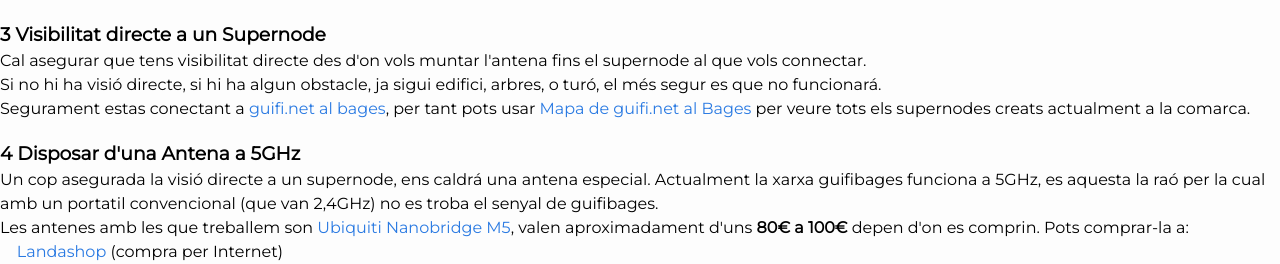
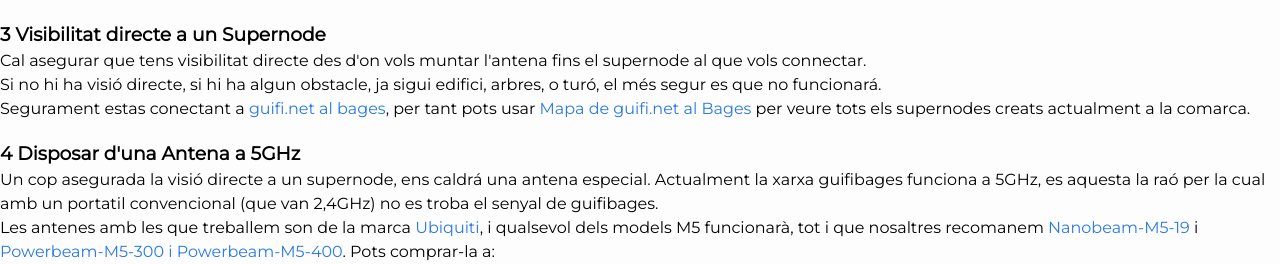
Before and after one commit to guifibages/guifibages.github.io, a Jekyll site: the page built from doc/connexio/index.html, in a window 1280 px wide and 900 px high, scrolled down 711 px, cut to the strip 42-306 px from the top of the window. Built offline with Jekyll 4.4.1, drawn with Linux system fonts in a browser that asks for light colours.

Commit message:
Update index.html

```diff
--- a/doc/connexio/index.html
+++ b/doc/connexio/index.html
@@ -44,7 +44,7 @@
                                         <div class="page_col1">
                 	                        <h3><span class="title_num">4</span> Disposar d'una Antena a 5GHz</h3>
                                             <p>Un cop asegurada la visió directe a un supernode, ens caldrá una antena especial. Actualment la xarxa guifibages funciona a 5GHz, es aquesta la raó per la cual amb un portatil convencional (que van 2,4GHz) no es troba el senyal de guifibages.</p>
-									        <p>Les antenes amb les que treballem son <a href="http://www.ubnt.com/airmax#nanobridgem" target="_blank">Ubiquiti Nanobridge M5</a>, valen aproximadament d'uns <strong>80€ a 100€</strong> depen d'on es comprin. Pots comprar-la a:</p>
+									        <p>Les antenes amb les que treballem son de la marca <a href="http://www.ubnt.com/airmax#nanobridgem" target="_blank">Ubiquiti</a>, i qualsevol dels models M5 funcionarà, tot i que nosaltres recomanem <a href="https://www.ubnt.com/airmax/nanobeamm/" target="_blank">Nanobeam-M5-19</a> i <a href="https://www.ubnt.com/airmax/powerbeam/" target="_blank">Powerbeam-M5-300 i Powerbeam-M5-400</a>. Pots comprar-la a:</p>
                                             <p>
                   	&nbsp;&nbsp;&nbsp;&nbsp;<a href="http://landashop.com/catalog/nanobridge-5g25-5ghz-25dbi-dual-p-1798.html" target="_blank">Landashop</a> (compra per Internet)<br />
                     &nbsp;&nbsp;&nbsp;&nbsp;<a href="http://www.kouten.cat/" target="_blank">Kouten</a> (situat a poligon bufalvent de manresa).
@@ -60,7 +60,7 @@
                                     <div class="entry">
                                         <div class="page_col1"><iframe width="390" height="293" src="http://www.youtube.com/embed/HGjUdu0KZzc" frameborder="0" allowfullscreen></iframe></div>
 								        <div class="page_col2">
-                	                        <h3><span class="title_num">5</span> Muntatge i Configuració d'antena</h3>
+ 	                        <h3><span class="title_num">5</span> Muntatge i Configuració d'antena</h3>
 									        <p>Recomenem muntar l'antena al mastil de l'antena de televisió i com més amunt millor per evitar radiacións.</p>
                                             <p>El vídeo-tutorial del costat mostra com configurar <a href="http://www.ubnt.com/airos" target="_blank">AirOS</a> que es el sistema operatiu que goberna la Nanobrige.</p>
                                             <p>La configuració serveix tant per si connectem al <a href="/acces-a-internet/">proxie</a> (conexió gratuïta) com a la <a href="/acces-a-internet/">conexió compartida</a> de guifibages.</p>
```
